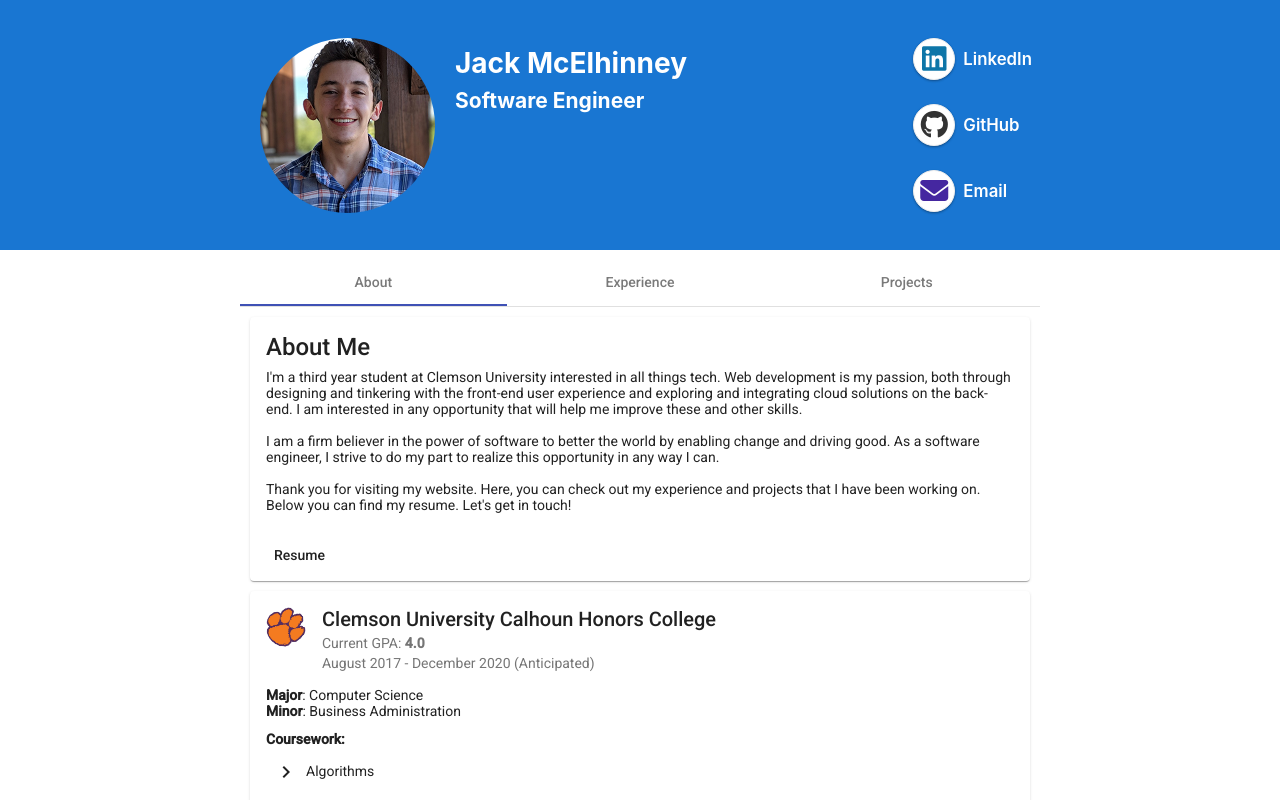
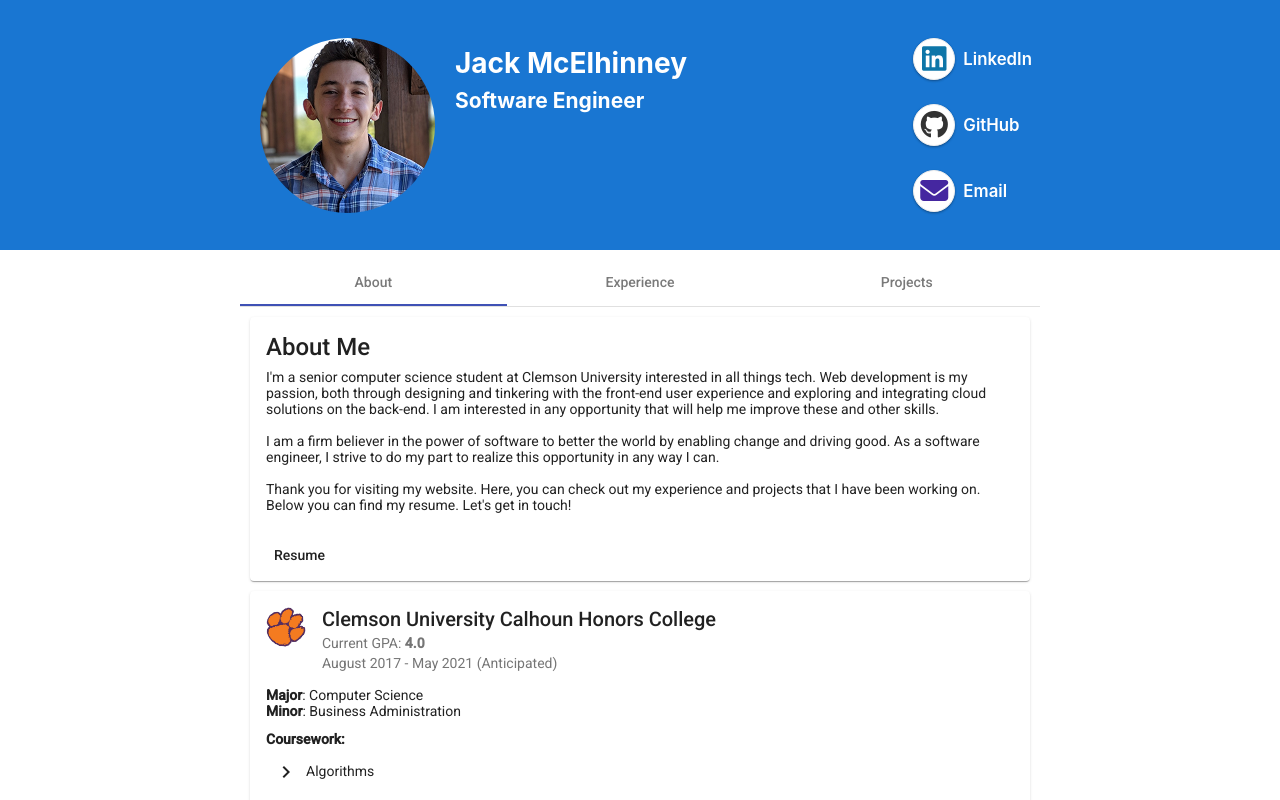
Before and after one commit to jackcmac/jack-mcelhinney, an Angular app: page / in a window 1280 px wide. Shown: the top 800 px of the page. Built offline with nearby package versions, Linux system fonts and the light colour scheme.

Commit message:
update anticipated graduation

```diff
--- a/src/app/app.component.html
+++ b/src/app/app.component.html
@@ -44,7 +44,7 @@
             About Me
           </mat-card-title>
           <mat-card-content>
-              I'm a third year student at Clemson University interested in all things tech.
+              I'm a senior computer science student at Clemson University interested in all things tech.
               Web development is my passion, both through designing and tinkering with the front-end user experience and exploring and integrating cloud solutions on the back-end.
               I am interested in any opportunity that will help me improve these and other skills.<br><br>
               I am a firm believer in the power of software to better the world by enabling change and driving good. As a software engineer, I strive to do my part to realize this opportunity in any way I can.<br><br>
@@ -59,7 +59,7 @@
             <img mat-card-avatar src="assets/images/clemson_logo.jpg">
             <mat-card-title>Clemson University Calhoun Honors College</mat-card-title>
             <mat-card-subtitle class="middle-subtitle">Current GPA: <strong>4.0</strong></mat-card-subtitle>
-            <mat-card-subtitle>August 2017 - December 2020 (Anticipated)</mat-card-subtitle>
+            <mat-card-subtitle>August 2017 - May 2021 (Anticipated)</mat-card-subtitle>
           </mat-card-header>
           <mat-card-content>
             <div class="clemson-detail">
```
